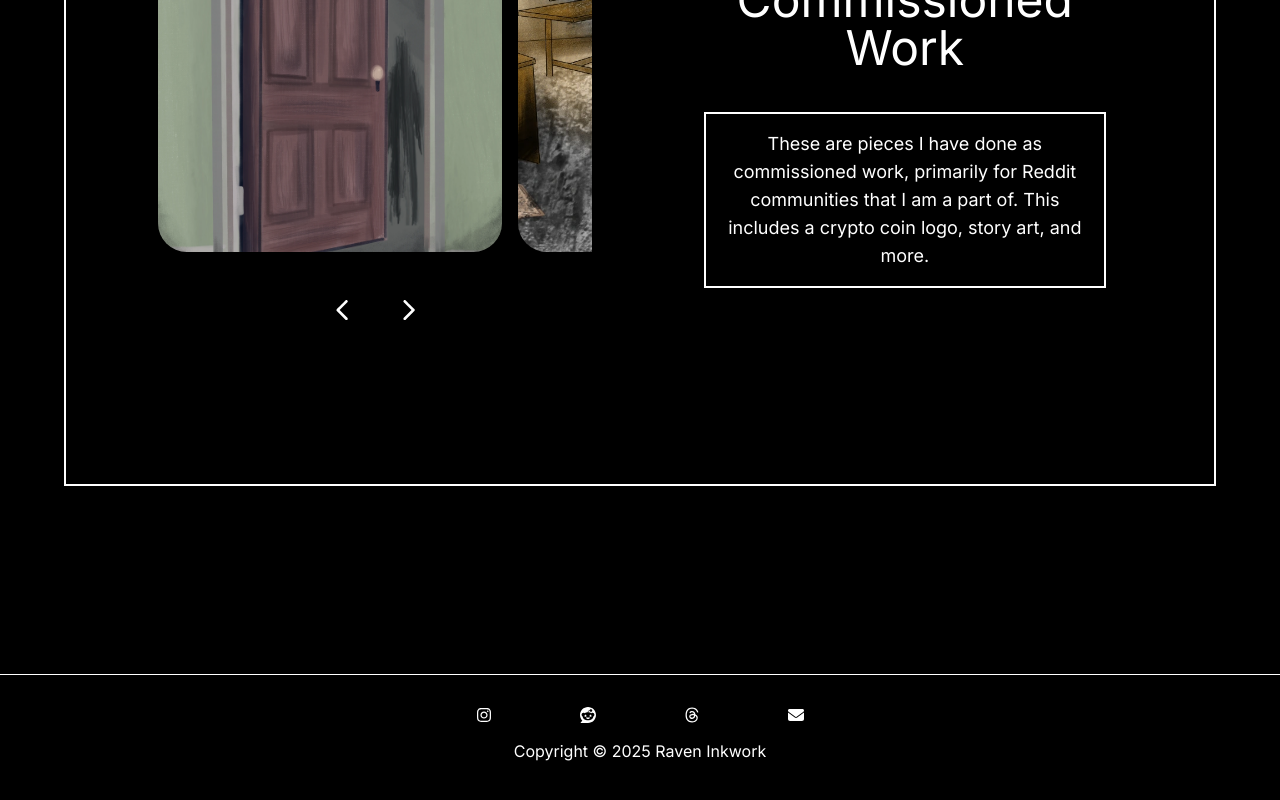
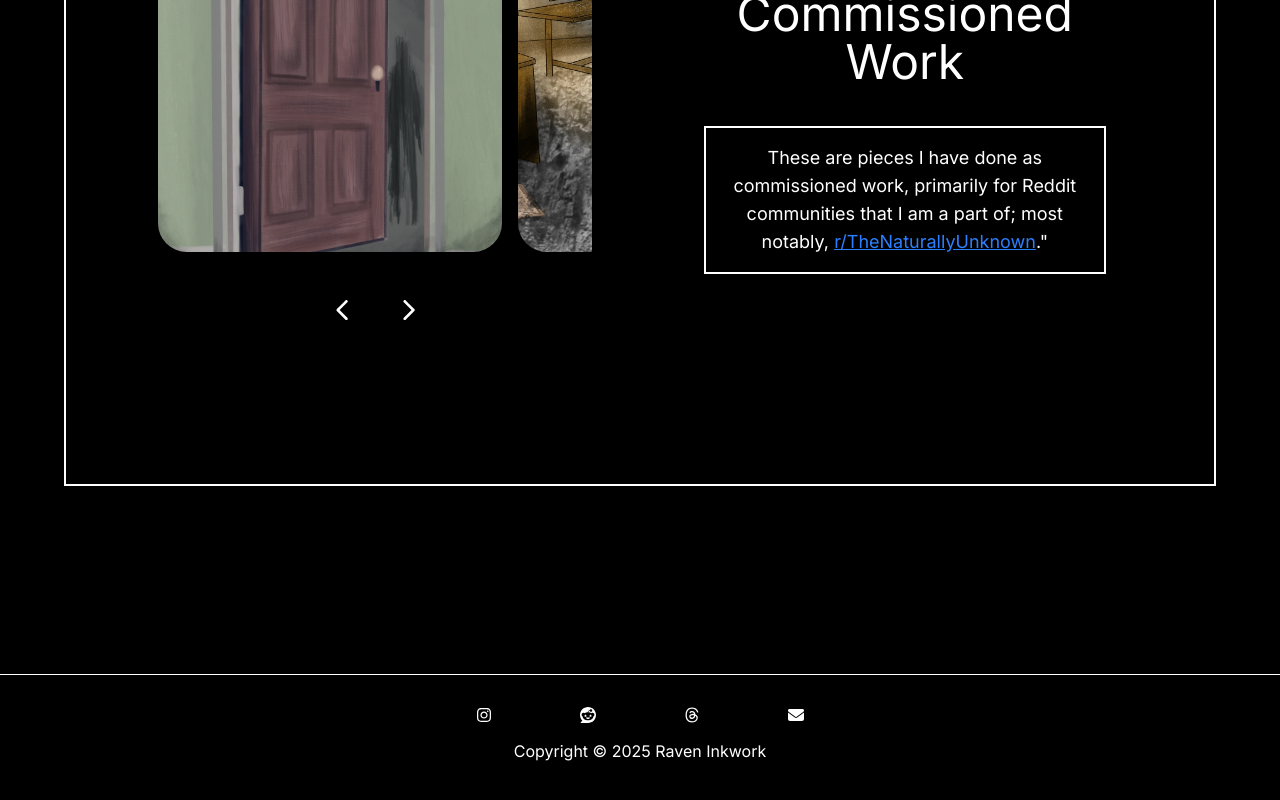
Before and after one commit to dnew0101/raven-inkwork-website, a Next.js app: page /digital-art in a window 1280 px wide. Shown: the part 1155-1955 px from the top of the page. Built offline with nearby package versions, Linux system fonts and the light colour scheme.

Commit message:
Minor adjustments to digital art and contact pages; updated jsonLd

```diff
--- a/src/app/contact/page.tsx
+++ b/src/app/contact/page.tsx
@@ -8,7 +8,7 @@ function ContactPage() {
       </header>
       <Webform />
       <p className='text-white text-center mt-6 w-[80%]'>
-        <strong><em>*Pssst!*</em></strong> If your looking to book a <strong className="text-indigo-400">tattoo appointment</strong>, please visit the booking form by visiting <a href="https://form.jotform.com/240391381273050" className="underline text-indigo-400" aria-label="Link to Tattoo Booking Form; external link to JotForm">Tattoo Booking Form</a> instead.
+        <strong><em>*Pssst!*</em></strong> If your looking to book a <strong className="text-indigo-400">tattoo appointment</strong>, please visit the <a href="https://form.jotform.com/240391381273050" className="underline text-indigo-400" aria-label="Link to Tattoo Booking Form; external link to JotForm">tattoo booking form</a> instead.
       </p>
     </div>
   )
--- a/src/app/digital-art/page.tsx
+++ b/src/app/digital-art/page.tsx
@@ -95,7 +95,11 @@ function DigitalArtPortfolio() {
         <Section
           title="Commissioned Work"
           images={commissionedWork}
-          caption="These are pieces I have done as commissioned work, primarily for Reddit communities that I am a part of. This includes a crypto coin logo, story art, and more."
+          caption={
+            <>
+              <span>These are pieces I have done as commissioned work, primarily for Reddit communities that I am a part of; most notably, <a href="https://www.reddit.com/r/TheNaturallyUnknown/" className="text-blue-500 underline">r/TheNaturallyUnknown</a>."</span>
+            </>
+          }
           isFlexRowReverse={true}
           />
       </main>
--- a/src/app/layout.tsx
+++ b/src/app/layout.tsx
@@ -34,6 +34,7 @@ export default function RootLayout({
     url: 'https://www.raveninkwork.com',
     address: {
       '@type': 'PostalAddress',
+      streetAddress: '1703C Dock St',
       addressLocality: 'Tacoma',
       addressRegion: 'WA',
       addressCountry: 'US'
@@ -89,7 +90,7 @@ export default function RootLayout({
       {
         '@type': 'TattooParlor',
         name: 'Brass Monkey 2',
-        description: 'Popular Tacoma street shop. Raye still guest spots here occassionally.',
+        description: 'Popular Tacoma street shop.',
         url: 'https://www.yelp.com/biz/brass-monkey-2-tattoo-tacoma',
         address: {
           '@type': 'PostalAddress',
```
